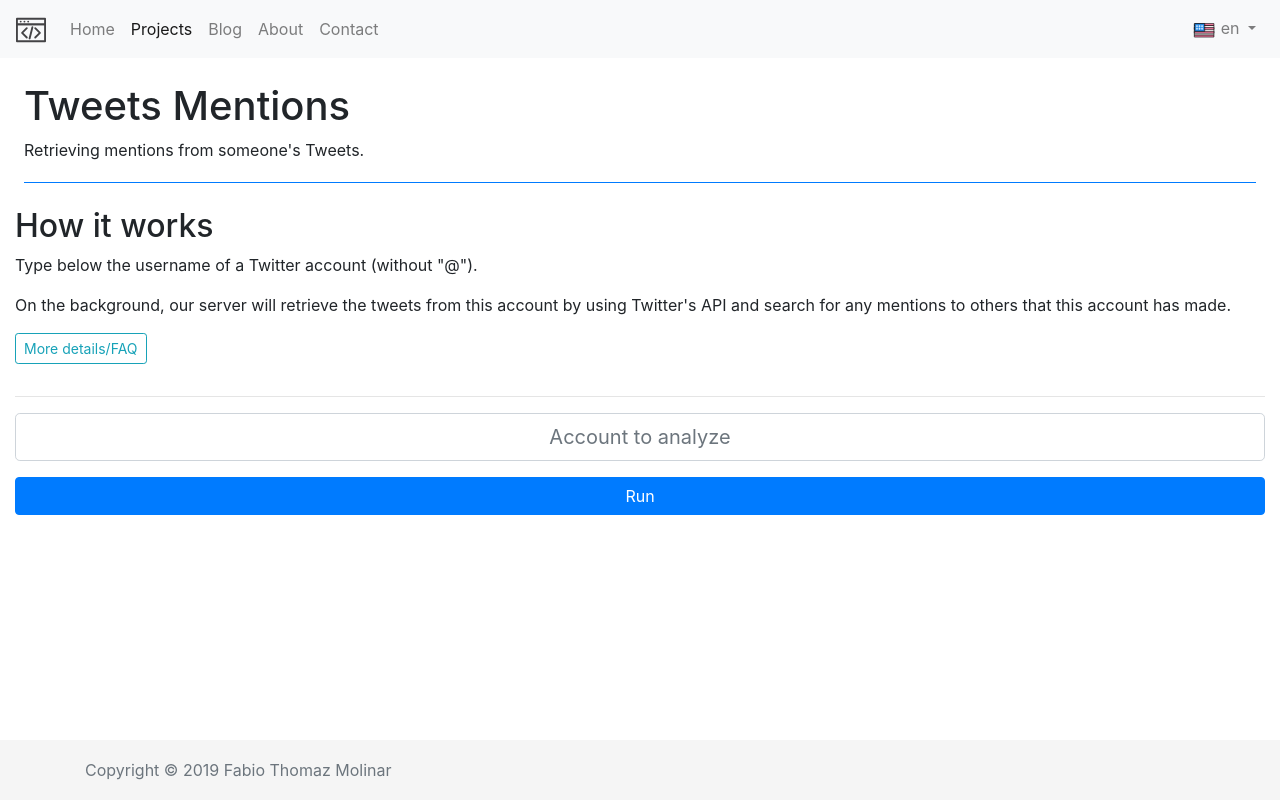
After one commit to fabiomolinar/website, a Django app: page /projects/twitter-mentions/view in a window 1280 px wide. The commit adds this page. Run offline with Django 3.2, Linux system fonts and the light colour scheme; parts of the project's set-up code (start-up, migrations or seed data) failed here and were passed over; some libraries are stand-ins or nearby versions.

Commit message:
adding twitter mentions project

```diff
--- /dev/null
+++ b/website/base/static/base/js/twitterMentions.js
@@ -0,0 +1,159 @@
+var _aliSearch = (function(toast){
+    toast.options = {
+        "positionClass": "toast-bottom-center",
+        "showDuration": "600"
+    }
+    // HTML elements
+    let spinner = $("#results_spinner");
+    let searchForm = $("#form_request");
+    let resultsWrapper = $("#resultsWrapper");
+    let plotWrapper = $('#plotWrapper');
+    let usernameSpan = $('#plotWrapper h3 span');
+
+    // form submition
+    searchForm.submit(function(e){
+        e.preventDefault();
+        e.stopPropagation();
+        searchForm.addClass("was-validated");
+        if (!searchForm[0].checkValidity()){
+            return;
+        }
+
+        if (resultsWrapper.hasClass("d-none")){
+            resultsWrapper.removeClass("d-none");
+        }
+        spinner.removeClass("d-none");
+        plotWrapper.addClass("d-none");
+        let formData = {
+            'text': $('input[name=text]').val(),
+            'csrfmiddlewaretoken': $('input[name=csrfmiddlewaretoken]').val()
+        }
+        gtag('event', 'mentions', {
+            'event_category': 'twitter',
+            'event_label': formData.text
+        });
+
+        var timeBeginning = new Date();
+        $.ajax({
+            type: 'POST',
+            url: searchForm.attr("action"),
+            data: formData,
+            dataType: 'json',
+            encode: true
+        }).done(function(data, textStatus, jqXHR){
+            paintPlot(data.data, formData.text);
+            plotWrapper.removeClass("d-none");
+            searchForm.removeClass("was-validated");
+        }).fail(function(jqXHR, textStatus, errorThrown){
+            plotWrapper.addClass("d-none");
+            let msg = "";
+            if (typeof jqXHR.responseText == "string" && jqXHR.responseText != "" && jqXHR.responseText.length < 70){
+                msg = jqXHR.responseText;
+            } else {
+                msg = errorThrown;
+            }
+            toast.warning(msg + " Try again in a few minutes. You may also try to check your internet connection.","Something went wrong...");
+        }).always(function(data){
+            spinner.addClass("d-none");
+            var timeEnd = new Date();
+            gtag('event', 'timing_complete', {
+                'name' : 'mentions',
+                'value' : timeEnd.getTime() - timeBeginning.getTime(),
+                'event_category' : 'twitter'
+            });
+        });
+    });
+
+    var noMentions = function(){
+        resultsWrapper.addClass("d-none");
+        toast.warning("This user didn't mention anybody on its tweets.","No mentions found");
+    };
+
+    var paintPlot = function(data, AccountName){
+        // A tweet object can be a original tweet, an answer to a tweet, a quoted tweet or a retweet
+        // Don't count retweets
+        let mentions = {};
+        for (let i = 0; i < data.length; i++) {
+            const e = data[i];
+            if (e.retweeted){
+                continue;
+            }
+            if (e.in_reply_to_user_id == null){
+                for (let i2 = 0; i2 < e.entities.user_mentions.length; i2++) {
+                    const e2 = e.entities.user_mentions[i2];
+                    let name = e2.screen_name;
+                    if (name == AccountName){continue;}
+                    if (mentions[name] == undefined) {
+                        mentions[name] = {"main": 1, "total": 1};
+                    } else if (mentions[name]["main"] == undefined){
+                        mentions[name]["main"] = 1;
+                        mentions[name]["total"] = mentions[name]["total"] + 1;
+                    } else {
+                        mentions[name]["main"] = mentions[name]["main"] + 1;
+                        mentions[name]["total"] = mentions[name]["total"] + 1;
+                    }
+                }
+            } else {
+                for (let i2 = 0; i2 < e.entities.user_mentions.length; i2++) {
+                    const e2 = e.entities.user_mentions[i2];
+                    let name = e2.screen_name;
+                    if (name == AccountName){continue;}
+                    if (mentions[name] == undefined) {
+                        mentions[name] = {"answers": 1, "total": 1};
+                    } else if (mentions[name]["answers"] == undefined){
+                        mentions[name]["answers"] = 1;
+                        mentions[name]["total"] = mentions[name]["total"] + 1;
+                    } else {
+                        mentions[name]["answers"] = mentions[name]["answers"] + 1;
+                        mentions[name]["total"] = mentions[name]["total"] + 1;
+                    }
+                }
+            }
+        }
+        let results = Object.keys(mentions).map(function(key){
+            let xM = mentions[key]["main"] == undefined ? 0 : mentions[key]["main"]
+            let xA = mentions[key]["answers"] == undefined ? 0 : mentions[key]["answers"]
+            let xT = mentions[key]["total"]
+            let y = key
+            return [key,xM, xA, xT]
+        });
+        if (results.length == 0){
+            noMentions();
+            return
+        }
+        usernameSpan.text(AccountName);
+        results.sort(function(a,b){
+            return (a[3] < b[3]) ? 1 : -1;
+        });
+        top10Results = results.slice(0,10);
+        otherResults = results.slice(10,results.length).reduce((a,c) => ["others",a[1] + c[1], a[2] + c[2], a[3] + c[3]]);
+        top10Results.push(otherResults);
+        var trace1 = {
+            x: top10Results.map(x => x[1]).reverse(),
+            y: top10Results.map(x => x[0]).reverse(),
+            name: 'Main',
+            orientation: 'h',
+            marker: {
+                color: 'rgba(55,128,191,0.6)',
+                width: 1
+            },
+            type: 'bar'
+        };
+        var trace2 = {
+            x: top10Results.map(x => x[2]).reverse(),
+            y: top10Results.map(x => x[0]).reverse(),
+            name: 'Answers',
+            orientation: 'h',
+            marker: {
+                color: 'rgba(255,153,51,0.6)',
+                width: 1
+            },
+            type: 'bar'
+        };
+        var data = [trace1, trace2];
+        var layout = {
+            barmode: 'stack'
+        };
+        Plotly.react('plot', data, layout);
+    }
+})(toastr);
--- a/website/base/static/base/style.css
+++ b/website/base/static/base/style.css
@@ -214,3 +214,8 @@ body {
       }
 }
 /* --------------------------------- */
+
+#plotWrapper .svg-container {
+    display: block;
+    margin: auto;
+}
--- /dev/null
+++ b/website/base/templates/base/twitter_mentions.html
@@ -0,0 +1,115 @@
+{% extends "base/base.html" %}
+{% load i18n %}
+{% load static %}
+
+{% block title %}
+    {% blocktrans %}AliExpress Search{% endblocktrans %}
+{% endblock title %}
+{% block description %}
+    <meta name="description" content="{% blocktrans %}Retrieving mentions from someone's Tweets{% endblocktrans %}" />
+{% endblock description%}
+{% block keywords %}
+    <meta name="keywords" content="{% blocktrans %}Twitter, API, Mentions, Friends{% endblocktrans %}" />
+{% endblock keywords%}
+{% block head %}
+    <meta property="og:title" content="Fabio's WebSite - {% blocktrans %}Tweets Mentions{% endblocktrans %}" />
+    <meta property="og:site_name" content="fabiomolinar.com" />
+    <meta property="og:description" content="{% blocktrans %}Retrieving mentions from someone's Tweets{% endblocktrans %}" />
+    <meta property="og:type" content="website" />
+    <meta property="og:url" content="https://fabiomolinar.com{{ request.get_full_path }}" />
+    <meta property="og:image" content="https://fabiomolinar.com{% static 'base/images/icon.png' %}" />
+    <!-- FontAwesome -->
+    <script defer src="https://use.fontawesome.com/releases/v5.6.1/js/all.js" integrity="sha384-R5JkiUweZpJjELPWqttAYmYM1P3SNEJRM6ecTQF05pFFtxmCO+Y1CiUhvuDzgSVZ" crossorigin="anonymous"></script>
+    <!-- Toastr -->
+    <link rel="stylesheet" href="https://cdnjs.cloudflare.com/ajax/libs/toastr.js/latest/toastr.min.css">
+{% endblock head %}
+
+{% block base-content %}
+    <div class="m-4 pb-1 border-bottom border-primary">
+        <h1>{% blocktrans %}Tweets Mentions{% endblocktrans %}</h1>
+        <p>{% blocktrans %}Retrieving mentions from someone's Tweets.{% endblocktrans %}</p>
+    </div>
+    <div class="container-fluid">
+        <div class="row flex-xl">
+            <div class="col-12 bd-content">
+                <h2>{% blocktrans %}How it works{% endblocktrans %}</h2>
+                <p>{% blocktrans %}Type below the username of a Twitter account (without "@").{% endblocktrans %}</p>
+                <p>{% blocktrans %}On the background, our server will retrieve the tweets from this account by using Twitter's API and search for any mentions to others that this account has made.{% endblocktrans %}</p>
+                <p>
+                    <button class="btn btn-outline-info btn-sm" type="button" data-toggle="collapse" data-target="#FAQ" aria-expanded="false" aria-controls="FAQ">
+                        More details/FAQ
+                    </button>
+                </p>
+                <div class="collapse" id="FAQ">
+                    <div class="card card-body">
+                        <ul>
+                            <li>{% blocktrans %}Are all tweets of an account analyzed?{% endblocktrans %}</li>
+                            <ul>
+                                <li>{% blocktrans %}No. Only tweets from the last 31 days are analyzed. And only a maximium of 100 tweets are analyzed.{% endblocktrans %}</li>
+                            </ul>
+                            <li>{% blocktrans %}Are all mentions showed?{% endblocktrans %}</li>
+                            <ul>
+                                <li>{% blocktrans %}No, only the top 10 most frequently mentioned accounts.{% endblocktrans %}</li>
+                            </ul>
+                            <li>{% blocktrans %}What is the difference between "main" and "answers"?{% endblocktrans %}</li>
+                            <ul>
+                                <li>{% blocktrans %}"Main" refers to the tweets that the user wrote or quoted.{% endblocktrans %}</li>
+                                <li>{% blocktrans %}"Answers" refers to the tweets that were responses that user wrote.{% endblocktrans %}</li>
+                                <li>{% blocktrans %}Retweets are not taken into consideration.{% endblocktrans %}</li>
+                            </ul>
+                            <li>{% blocktrans %}Have questions or would like <strong>additional/new features</strong>?{% endblocktrans %}</li>
+                            <ul>
+                                {% url 'contact' as contact_url %}
+                                <li>{% blocktrans %}Get in <a href="{{ contact_url }}">contact</a>.{% endblocktrans %}</li>
+                            </ul>
+                        </ul>
+                    </div>
+                </div>
+            </div>
+        </div>
+        <hr>
+        <div class="row flex-xl">
+            <div class="col-12 bd-content">
+                <form action="{% url 'run_twitter_mentions' %}" method="POST" id="form_request" novalidate>
+                    {% csrf_token %}
+                    <div class="form-group">
+                        <input type="text" name="text" class="form-control form-control-lg text-center" placeholder="{% blocktrans %}Account to analyze{% endblocktrans %}" required>
+                        <div class="invalid-feedback">{% blocktrans %}This field is required{% endblocktrans %}</div>
+                    </div>
+                    <button type="submit" class="btn btn-primary btn-block" id="submit_request">{% trans "Run" %}</button>
+                </form>
+            </div>
+        </div>
+        <div id="resultsWrapper" class="d-none">
+            <div class="row flex-xl">
+                <div class="col-12 bd-content">
+                    <hr>
+                    <p id="results_spinner" class="text-center d-none"><span class="fas fa-spinner fa-5x fa-spin" aria-hidden="true"></span></p>
+                </div>
+            </div>
+            <!-- Results -->
+            <div id="plotWrapper" class="row flex-xl d-none">
+                <div class="col-12 bd-content">
+                    <h3>{% blocktrans %}Searched account:{% endblocktrans %} <span></span></h3>
+                    <div id="plot"></div>
+                </div>
+            </div>
+        </div>
+    </div>
+{% endblock base-content %}
+{% block no-compress-scripts %}
+   <!-- Toastr -->
+   <script src="https://cdnjs.cloudflare.com/ajax/libs/toastr.js/latest/toastr.min.js"></script>
+   <!-- Plotly -->
+   <script src="https://cdn.plot.ly/plotly-latest.min.js"></script>
+   {% if LANGUAGE_CODE == 'pt' %}
+       <script src="https://cdn.plot.ly/plotly-locale-pt-br-latest.js"></script>
+       <script>Plotly.setPlotConfig({locale: 'pt-BR'})</script>
+   {% endif %}
+{% endblock no-compress-scripts %}
+{% block scripts %}
+    <script src="{% static 'base/js/twitterMentions.js' %}"></script>
+{% endblock scripts %}
+{% block onload %}
+    $('[data-toggle="tooltip"]').tooltip();
+{% endblock onload %}
--- a/website/base/urls.py
+++ b/website/base/urls.py
@@ -7,5 +7,7 @@ urlpatterns = [
     path('projects/', views.projects, name='projects'),
     path('about/', views.about, name='about'),
     path('contact/', views.contact, name='contact'),
+    path('projects/twitter-mentions/view', views.view_twitter_mentions, name='view_twitter_mentions'),
+    path('projects/twitter-mentions/run', views.run_twitter_mentions, name='run_twitter_mentions'),
     path('projects/ali/', include('ali.urls'))
 ]
--- a/website/base/views.py
+++ b/website/base/views.py
@@ -1,5 +1,11 @@
 from django.shortcuts import render
 from django.urls import reverse
+from django.http import JsonResponse, HttpResponseBadRequest, HttpResponseServerError, HttpResponseForbidden
+from django.conf import settings
+from django.utils.translation import gettext as _
+
+from ali.models import Throttler
+from base.projects.twitter.mentions import TwitterMentions
 
 # Create your views here.
 
@@ -14,3 +20,63 @@ def about(request):
 
 def contact(request):
     return render(request, 'base/contact.html')
+
+def view_twitter_mentions(request):
+    return render(request, 'base/twitter_mentions.html')
+
+def run_twitter_mentions(request):
+    text_to_search = request.POST.get('text', None)
+    session_ip = get_client_ip(request)
+    session_id = 'no session id'
+    if request.session.session_key:
+        session_id = request.session.session_key
+    request_ok, failure_message = request_is_valid(request, text_to_search)
+    if not request_ok:
+        return HttpResponseBadRequest(failure_message)
+    # Check if need to throttle user
+    accesses_in_last_hour = Throttler.objects.accesses_in_last_hour(session_ip, session_id)
+    if accesses_in_last_hour > 3:
+        return HttpResponseForbidden(_("Too many requests within an hour"))
+    accesses_in_last_24h = Throttler.objects.accesses_in_last_24h(session_ip, session_id)
+    if accesses_in_last_24h > 10:
+        return HttpResponseForbidden(_("Too many requests within last 24 hours"))
+    # Make HTTPS request to Twitter API
+    tm = TwitterMentions(text_to_search)
+    if not tm.get_tweets():
+        return HttpResponseServerError(tm.request_message)
+    if len(tm.mentions) == 0:
+        return HttpResponseBadRequest(_("No data found for this account."))
+    return JsonResponse({"data": tm.mentions})
+
+    # Update Throttler
+    t = Throttler(ip=session_ip, session_id=session_id)
+    t.save()
+
+def request_is_valid(request, payload):
+    """Checks if the request for data is valid
+
+    Args:
+        request: the HTTP request
+        payload: the data contained in the request
+
+    Returns:
+        (True, "") if the request is valid, (False, message with the reason) otherwise
+    """
+    # Check if it is an Ajax request and a POST request
+    if not request.is_ajax():
+        return False, _("Only Ajax calls are permitted")
+    if not request.method == 'POST':
+        return False, _("Only POST requests are permistted")
+    if not payload:
+        return False, _("No text to search provided")
+    if not isinstance(payload, str):
+        return False, _("Invalid search object")
+    return True, ""
+
+def get_client_ip(request):
+    x_forwarded_for = request.META.get('HTTP_X_FORWARDED_FOR')
+    if x_forwarded_for:
+        ip = x_forwarded_for.split(',')[0]
+    else:
+        ip = request.META.get('REMOTE_ADDR')
+    return ip
--- a/website/website/settings.py
+++ b/website/website/settings.py
@@ -208,3 +208,7 @@ EMAIL_HOST_USER = os.environ.get('WEBSITE_DJANGO_EMAIL_HOST_USER', 'default@doma
 EMAIL_HOST_PASSWORD = os.environ.get('WEBSITE_DJANGO_EMAIL_HOST_PASSWORD', 'password')
 EMAIL_USE_TLS = os.environ.get('WEBSITE_DJANGO_EMAIL_USE_TLS', 'True') == 'True'
 EMAIL_USE_SSL = os.environ.get('WEBSITE_DJANGO_EMAIL_USE_SSL', 'True') == 'True'
+
+# Twitter
+
+TWITTER_AUTH = os.environ.get('TWITTER_BEARER_TOKEN', 'asdqweasd')
```
Also changed, not shown: website/ali/static/ali/js/tracker.js (+8 -2 lines), website/base/projects/twitter/mentions.py (added, +38 -0 lines), website/base/templates/base/projects.html (+42 -24 lines), website/base/projects/__init__.py (added), website/base/projects/twitter/__init__.py (added), website/base/static/base/images/imgbb/Nginx-logo-o.png (added), website/base/static/base/images/imgbb/blocktrans-o.png (added), website/base/static/base/images/imgbb/cyber-security-o.jpg (added), website/base/static/base/images/imgbb/search-flow-o.png (added), website/base/static/base/images/imgbb/tracker-example-o.png (added), website/base/static/base/images/imgbb/website-architecture-v2-o.png (added), website/base/static/base/images/imgbb/website-architecture-v2.png (added), 1 other file.
